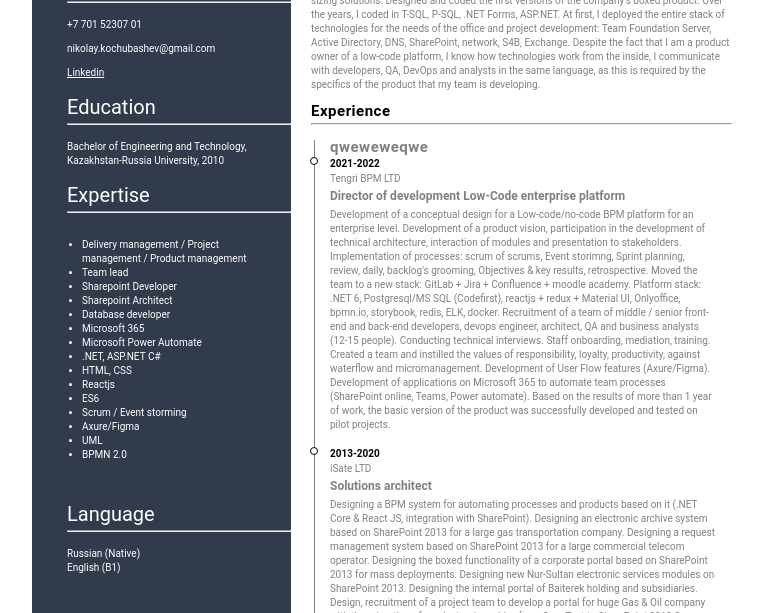
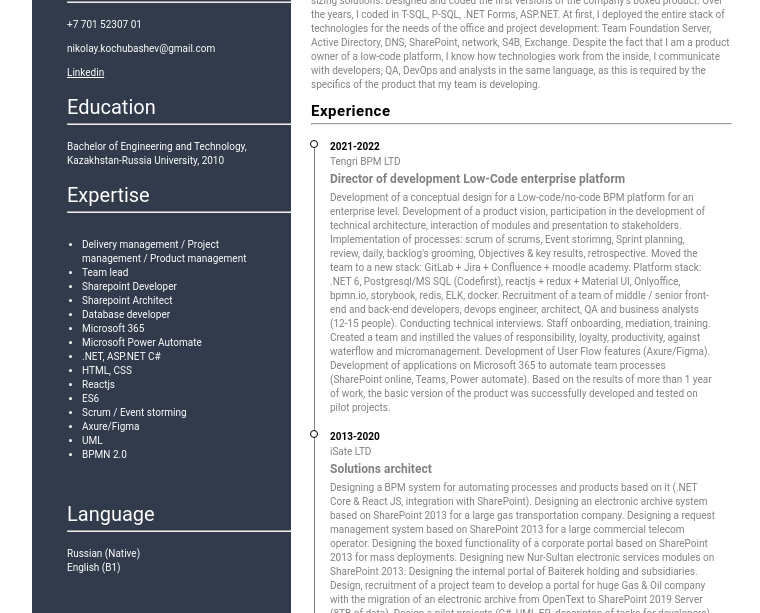
Before and after one commit to nikolay-kochubashev/cv, a plain HTML site: page index.html in a window 1280 px wide. Shown: the part 187-800 px from the top of the page, without its empty margins (258-1018 px from the left). Drawn offline with Linux system fonts and the light colour scheme.

Commit message:
remove superfluous tag

```diff
--- a/index.html
+++ b/index.html
@@ -85,7 +85,6 @@
             <div class="timeline">
                 <div class="outer">
                     <article>
-                        <h2>qweweweqwe</h2>
                         <div class="years">2021-2022</div>
                         <div class="companyname">Tengri BPM LTD</div>
                         <div class="jobposition">Director of development Low-Code enterprise platform</div>
```
